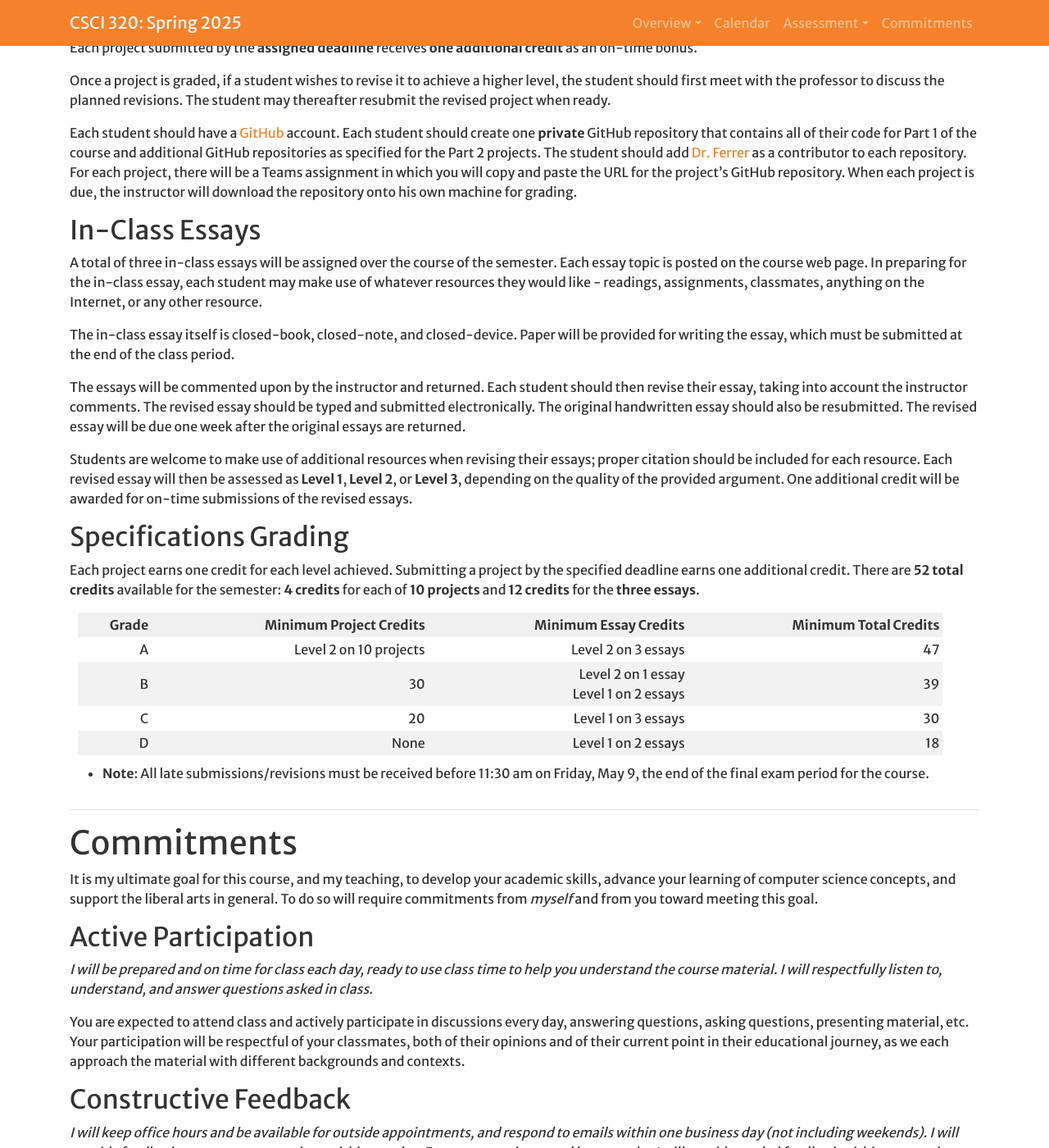
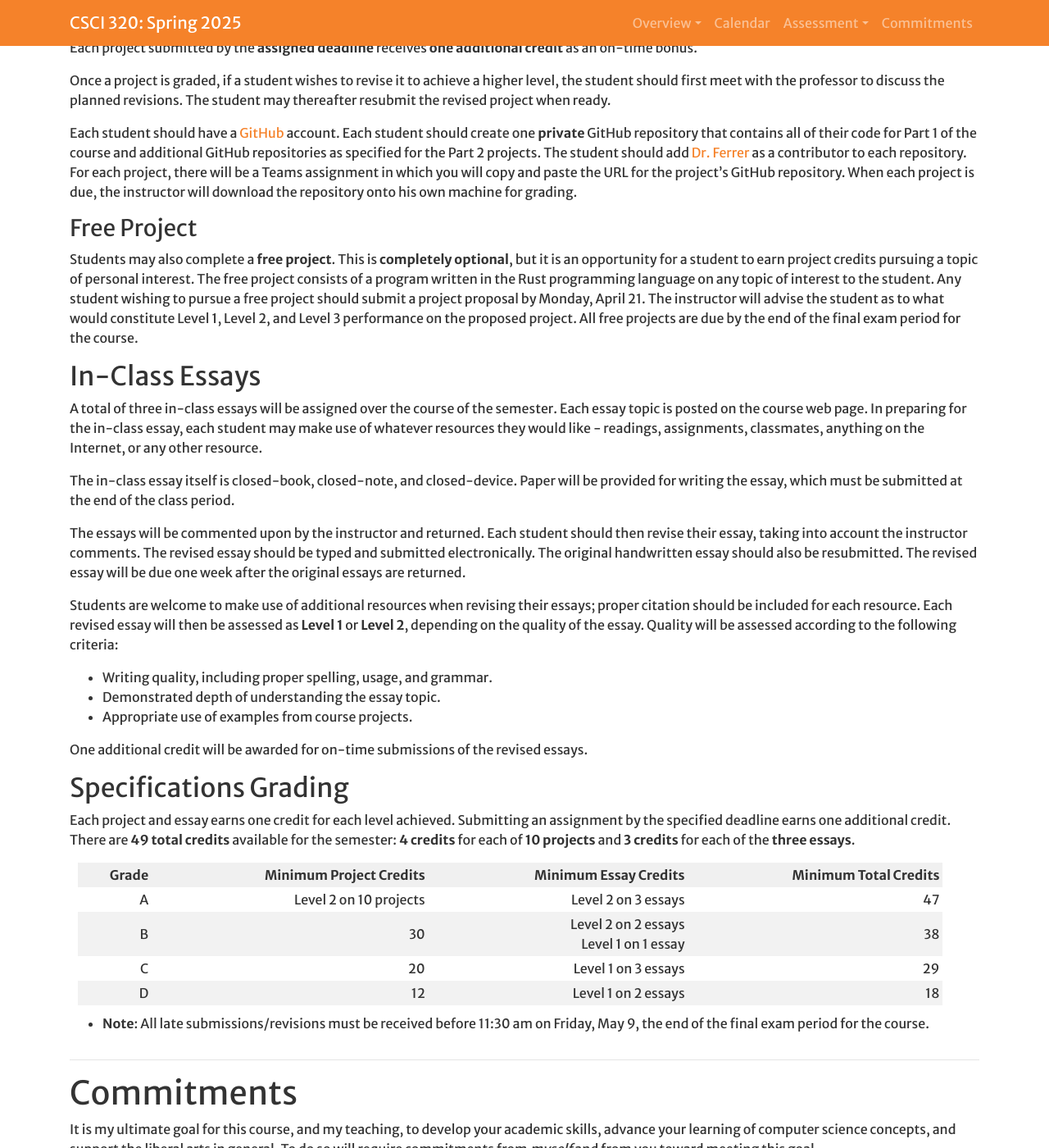
Before and after one commit to Hendrix-CS/csci320, a Jekyll site: the page built from index.md, in a window 1280 px wide and 1400 px high, scrolled down 4676 px. Shown: the whole window at 82% size. Built offline with Jekyll 4.4.1, drawn with Linux system fonts in a browser that asks for light colours; a script that is not in the unit is left out; our own code applies the rules of GitHub Pages for plain Markdown files.

Commit message:
Finished revising syllabus draft

```diff
--- a/index.md
+++ b/index.md
@@ -96,13 +96,13 @@ Upon completing this course, our goal is for you to be able to:
 |      |
 | 4/21 | Mon | Randomized Scheduling | [Lottery Scheduling](http://pages.cs.wisc.edu/~remzi/OSTEP/cpu-sched-lottery.pdf) |  |  |
 | 4/23 | Wed | Unix history, GNU Project, Linux kernel
-| 4/25 | Fri | History of MS-DOS and Windows, evolution of GNU/Linux |  | [Free Project]() | SWIM Part 4  |
+| 4/25 | Fri | History of MS-DOS and Windows, evolution of GNU/Linux |  | [Free Project](#free) | SWIM Part 4  |
 |      |
 | 4/28 | Mon | In-Class Essay 3: [The Kernel]({{site.baseurl}}/essays/essay3.html)
 | 4/30 | Wed | Free Software vs. Open Source<br>Return of the Mac<br>Microkernels |  |  |  |
 | 5/2  | Fri | Three Easy Pieces |  |  |  |
 |      |
-| 5/9  | Fri 8:30-11:30am | **No final exam** | | | All revised work |
+| 5/9  | Fri 8:30-11:30am | **No final exam** | | | Free project<br>All revised work |
 
 <hr>
 # <a name="assessment">Assessment</a>
@@ -130,6 +130,16 @@ a contributor to each repository. For each project, there will be a Teams assign
 you will copy and paste the URL for the project's GitHub repository. When each project is due,
 the instructor will download the repository onto his own machine for grading.
 
+### <a name="free">Free Project</a>
+
+Students may also complete a **free project**. This is **completely optional**, but it is
+an opportunity for a student to earn project credits pursuing a topic of personal interest.
+The free project consists of a program written in the Rust programming language on any topic
+of interest to the student. Any student wishing to pursue a free project should submit a project
+proposal by Monday, April 21. The instructor will advise the student as to what would constitute
+Level 1, Level 2, and Level 3 performance on the proposed project. All free projects are due
+by the end of the final exam period for the course.
+
 ## <a name="essays">In-Class Essays</a>
 
 A total of three in-class essays will be assigned over the course of the semester. Each essay
@@ -147,20 +157,26 @@ The revised essay will be due one week after the original essays are returned.
 
 Students are welcome to make use of additional resources when revising their essays; proper
 citation should be included for each resource. Each revised essay will then be assessed as
-**Level 1**, **Level 2**, or **Level 3**, depending on the quality of the provided argument.
+**Level 1** or **Level 2**, depending on the quality of the essay. Quality will be assessed
+according to the following criteria:
+* Writing quality, including proper spelling, usage, and grammar.
+* Demonstrated depth of understanding the essay topic.
+* Appropriate use of examples from course projects.
+
 One additional credit will be awarded for on-time submissions of the revised essays.
 
 ## <a name="grading">Specifications Grading</a>
-Each project earns one credit for each level achieved. Submitting a project by the specified deadline earns one additional credit.
-There are **52 total credits** available for the semester: **4 credits** for each of **10 projects** and **12 credits** for the
-**three essays**.
+Each project and essay earns one credit for each level achieved. Submitting an assignment by the
+specified deadline earns one additional credit.
+There are **49 total credits** available for the semester: **4 credits** for each of **10 projects**
+and **3 credits** for each of the **three essays**.
 
 | Grade | Minimum Project Credits | Minimum Essay Credits | Minimum Total Credits |
 | ----: | ----------------------: | --------------------: | --------------------: |
 | A     | Level 2 on 10 projects  | Level 2 on 3 essays   | 47                    |
-| B     | 30                      | Level 2 on 1 essay<br>Level 1 on 2 essays   | 39                    |
-| C     | 20                      | Level 1 on 3 essays   | 30                    |
-| D     | None                    | Level 1 on 2 essays    | 18                    |
+| B     | 30                      | Level 2 on 2 essays<br>Level 1 on 1 essay   | 38                    |
+| C     | 20                      | Level 1 on 3 essays   | 29                    |
+| D     | 12                      | Level 1 on 2 essays   | 18                    |
 
 
 * **Note**: All late submissions/revisions must be received before 11:30 am on Friday,
```
